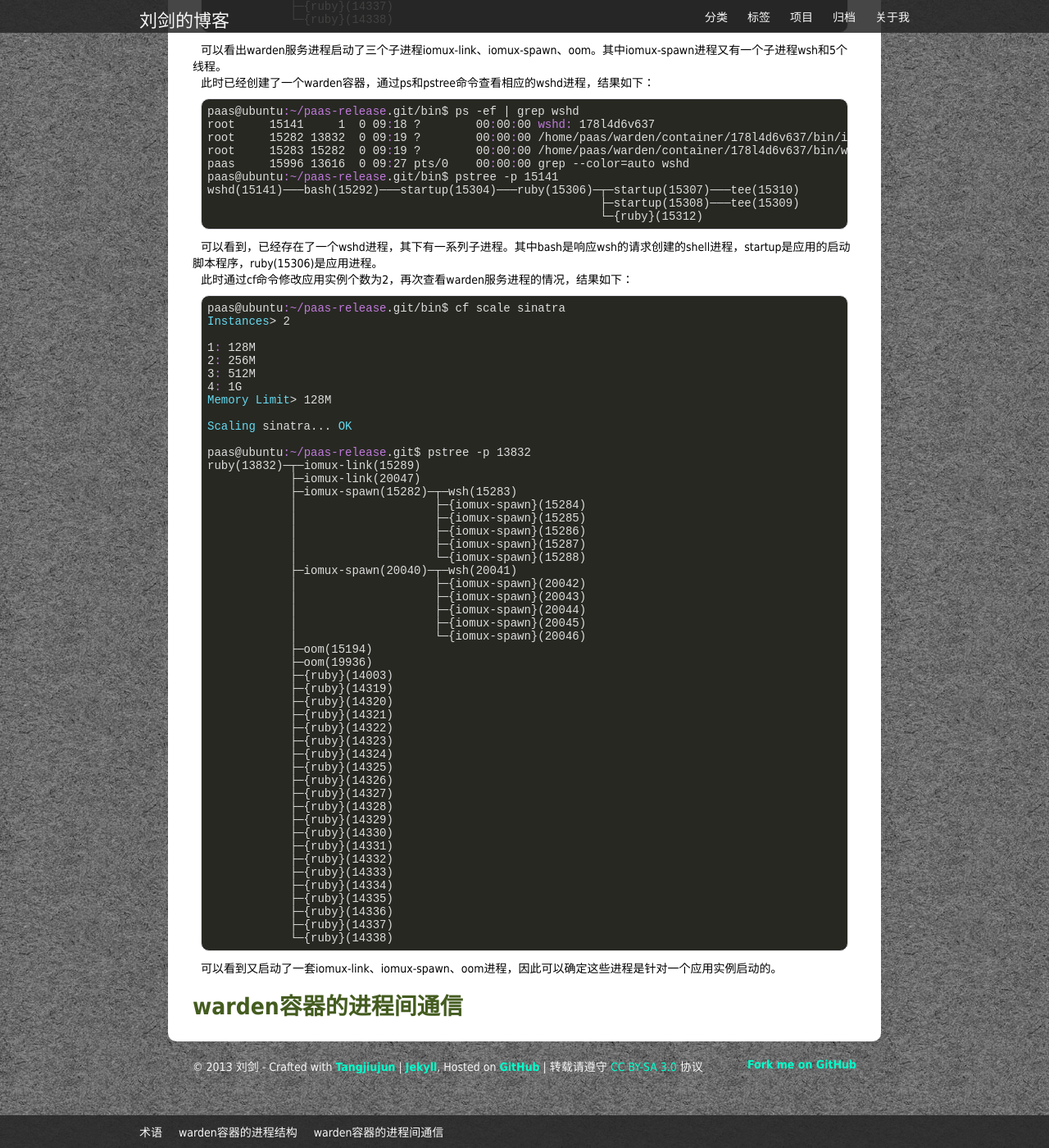
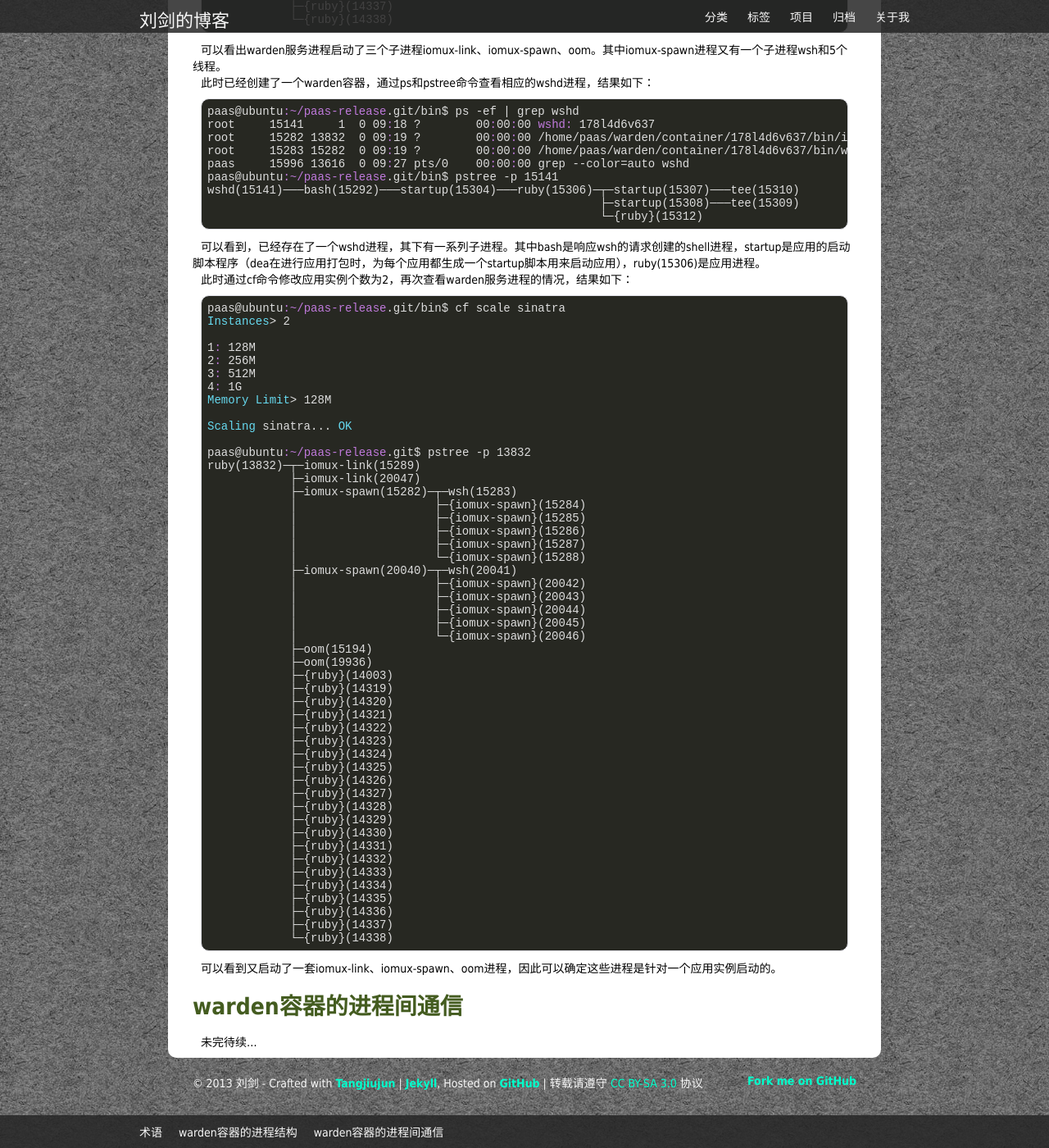
Before and after one commit to lsword/lsword.github.io, a Jekyll site: the page built from _posts/2013-10-14-CloudFoundry之Warden容器的进程间通信.md, in a window 1280 px wide and 1400 px high, scrolled down 1769 px. Shown: the whole window at 82% size. Built offline with Jekyll 4.4.1, drawn with Linux system fonts in a browser that asks for light colours; Markdown is read by kramdown in place of the engine named in the settings; comment, search, counter and statistics services are not loaded.

Commit message:
fix <<communications between warden processes>>

```diff
--- a/_posts/2013-10-14-CloudFoundry之Warden容器的进程间通信.md
+++ b/_posts/2013-10-14-CloudFoundry之Warden容器的进程间通信.md
@@ -109,7 +109,7 @@ description: 一个warden容器会涉及到一系列的进程，本文对warden
 	                                                         ├─startup(15308)───tee(15309)
 	                                                         └─{ruby}(15312)
 
-可以看到，已经存在了一个wshd进程，其下有一系列子进程。其中bash是响应wsh的请求创建的shell进程，startup是应用的启动脚本程序，ruby(15306)是应用进程。
+可以看到，已经存在了一个wshd进程，其下有一系列子进程。其中bash是响应wsh的请求创建的shell进程，startup是应用的启动脚本程序（dea在进行应用打包时，为每个应用都生成一个startup脚本用来启动应用），ruby(15306)是应用进程。
 
 此时通过cf命令修改应用实例个数为2，再次查看warden服务进程的情况，结果如下：
 
@@ -167,4 +167,6 @@ description: 一个warden容器会涉及到一系列的进程，本文对warden
 
 ### warden容器的进程间通信
 
+未完待续...
+
 [Linux中的namespaces]: http://lsword.github.io/2013/09/20.html
```
